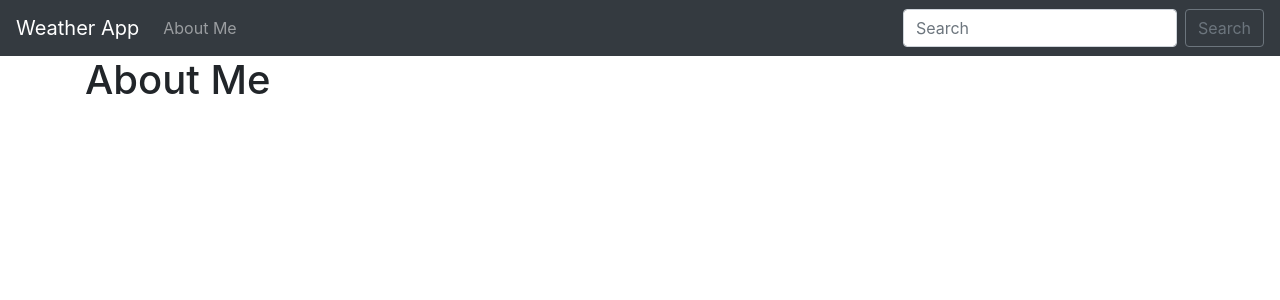
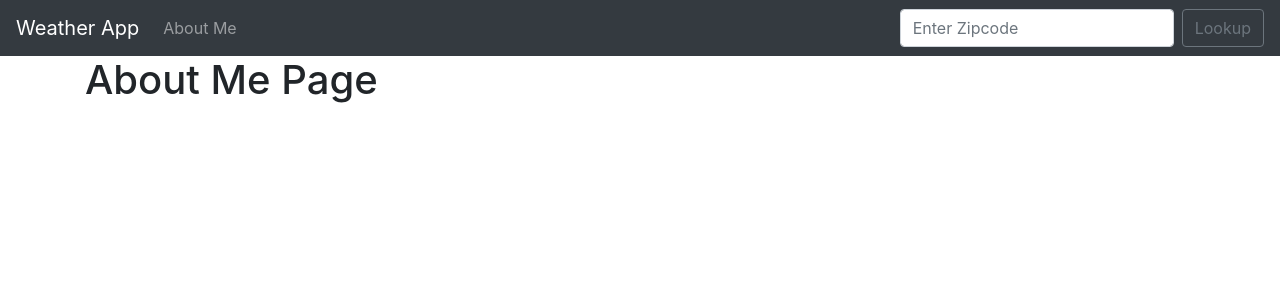
Before and after one commit to cmapereira/djangoWeatherApp, a Django app: page /about/ in a window 1280 px wide. Shown: the top 300 px of the page. Run offline with Django 3.2, Linux system fonts and the light colour scheme; some libraries are stand-ins or nearby versions.

Commit message:
finished!

```diff
--- a/lookup/templates/about.html
+++ b/lookup/templates/about.html
@@ -2,6 +2,6 @@
 
 {% block content %}
 
-  <h1>About Me</h1>
+  <h1>About Me Page</h1>
 
 {% endblock%}
--- a/lookup/templates/base.html
+++ b/lookup/templates/base.html
@@ -8,7 +8,15 @@
     <!-- Bootstrap CSS -->
     <link rel="stylesheet" href="https://stackpath.bootstrapcdn.com/bootstrap/4.5.0/css/bootstrap.min.css" integrity="sha384-9aIt2nRpC12Uk9gS9baDl411NQApFmC26EwAOH8WgZl5MYYxFfc+NcPb1dKGj7Sk" crossorigin="anonymous">
 
-    <title>Hello, world!</title>
+    <title>Home Page</title>
+    <style>
+      .good {background-color: #0c0;}
+      .moderate {background-color: #ffff00;}
+      .usg {background-color: #ff9900;}
+      .unhealthy {background-color: #ff0000;}
+      .veryunhealthy {background-color: #990066;}
+      .hazardous {background-color: #660000;}
+    </style>
   </head>
   <body>
     <nav class="navbar navbar-expand-lg navbar-dark bg-dark">
@@ -23,9 +31,10 @@
             <a class="nav-link" href="{% url 'about' %}">About Me</a>
           </li>
         </ul>
-        <form class="form-inline my-2 my-lg-0">
-          <input class="form-control mr-sm-2" type="search" placeholder="Search" aria-label="Search">
-          <button class="btn btn-outline-secondary my-2 my-sm-0" type="submit">Search</button>
+        <form action="{% url 'home' %}" method="POST" class="form-inline my-2 my-lg-0">
+          {% csrf_token %}
+          <input class="form-control mr-sm-2" type="search" placeholder="Enter Zipcode" aria-label="Search" name="zipcode">
+          <button class="btn btn-outline-secondary my-2 my-sm-0" type="submit">Lookup</button>
         </form>
       </div>
     </nav>
--- a/lookup/views.py
+++ b/lookup/views.py
@@ -1,7 +1,65 @@
 from django.shortcuts import render
 
 def home(request):
-  return render(request, 'home.html', {})
+  import json
+  import requests
+
+  if request.method == "POST":
+    zipcode = request.POST['zipcode']
+    api_request = requests.get("http://www.airnowapi.org/aq/observation/zipCode/current/?format=application/json&zipCode=" + zipcode + "&distance=5&API_KEY=2759E87A-DCD7-469E-A206-D83A9DDBE27B")
+    try:
+      api = json.loads(api_request.content)
+    except Exception as e:
+      api = "Error"
+    category_description = ''
+    category_color = ''
+    if api[0]['Category']['Name'] == "Good":
+      category_description = "Description: (0 - 50) Air quality is considered satisfactory"
+      category_color = 'good'
+    elif api[0]['Category']['Name'] == "Moderate":
+      category_description = "Description: (51 - 100) Air quality is considered acceptable"
+      category_color = 'moderate'
+    elif api[0]['Category']['Name'] == "Unhealthy for Sensitive Groups":
+      category_description = "Description: (101 - 150) Risk for people with lung disease"
+      category_color = 'usg'
+    elif api[0]['Category']['Name'] == "Unhealthy":
+      category_description = "Description: (151 - 200) Risk for every people"
+      category_color = 'unhealthy'
+    elif api[0]['Category']['Name'] == "Very Unhealthy":
+      category_description = "Description: (201 - 300) Serious healthy effect"
+      category_color = 'veryunhealthy'
+    elif api[0]['Category']['Name'] == "Hazardous":
+      category_description = "Description: (301 - 500) Healthy warning - emergency conditions"
+      category_color = 'hazardous'
+    return render(request, 'home.html', {'api': api, 'category_description': category_description, 'category_color': category_color})
+
+  else:
+    api_request = requests.get("http://www.airnowapi.org/aq/observation/zipCode/current/?format=application/json&zipCode=89129&distance=5&API_KEY=2759E87A-DCD7-469E-A206-D83A9DDBE27B")
+    try:
+      api = json.loads(api_request.content)
+    except Exception as e:
+      api = "Error"
+    category_description = ''
+    category_color = ''
+    if api[0]['Category']['Name'] == "Good":
+      category_description = "Description: (0 - 50) Air quality is considered satisfactory"
+      category_color = 'good'
+    elif api[0]['Category']['Name'] == "Moderate":
+      category_description = "Description: (51 - 100) Air quality is considered acceptable"
+      category_color = 'moderate'
+    elif api[0]['Category']['Name'] == "Unhealthy for Sensitive Groups":
+      category_description = "Description: (101 - 150) Risk for people with lung disease"
+      category_color = 'usg'
+    elif api[0]['Category']['Name'] == "Unhealthy":
+      category_description = "Description: (151 - 200) Risk for every people"
+      category_color = 'unhealthy'
+    elif api[0]['Category']['Name'] == "Very Unhealthy":
+      category_description = "Description: (201 - 300) Serious healthy effect"
+      category_color = 'veryunhealthy'
+    elif api[0]['Category']['Name'] == "Hazardous":
+      category_description = "Description: (301 - 500) Healthy warning - emergency conditions"
+      category_color = 'hazardous'
+    return render(request, 'home.html', {'api': api, 'category_description': category_description, 'category_color': category_color})
 
 def about(request):
   return render(request, 'about.html', {})
```
Also changed, not shown: lookup/templates/home.html (+14 -1 lines).
